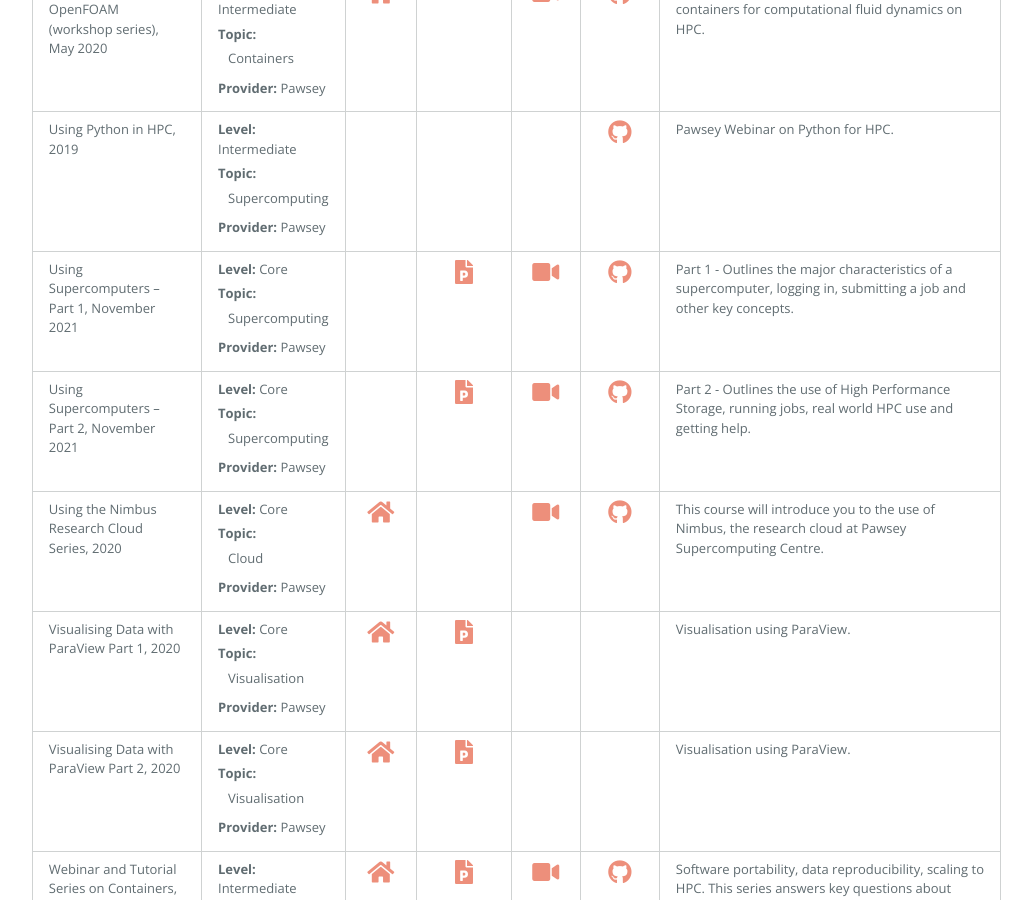
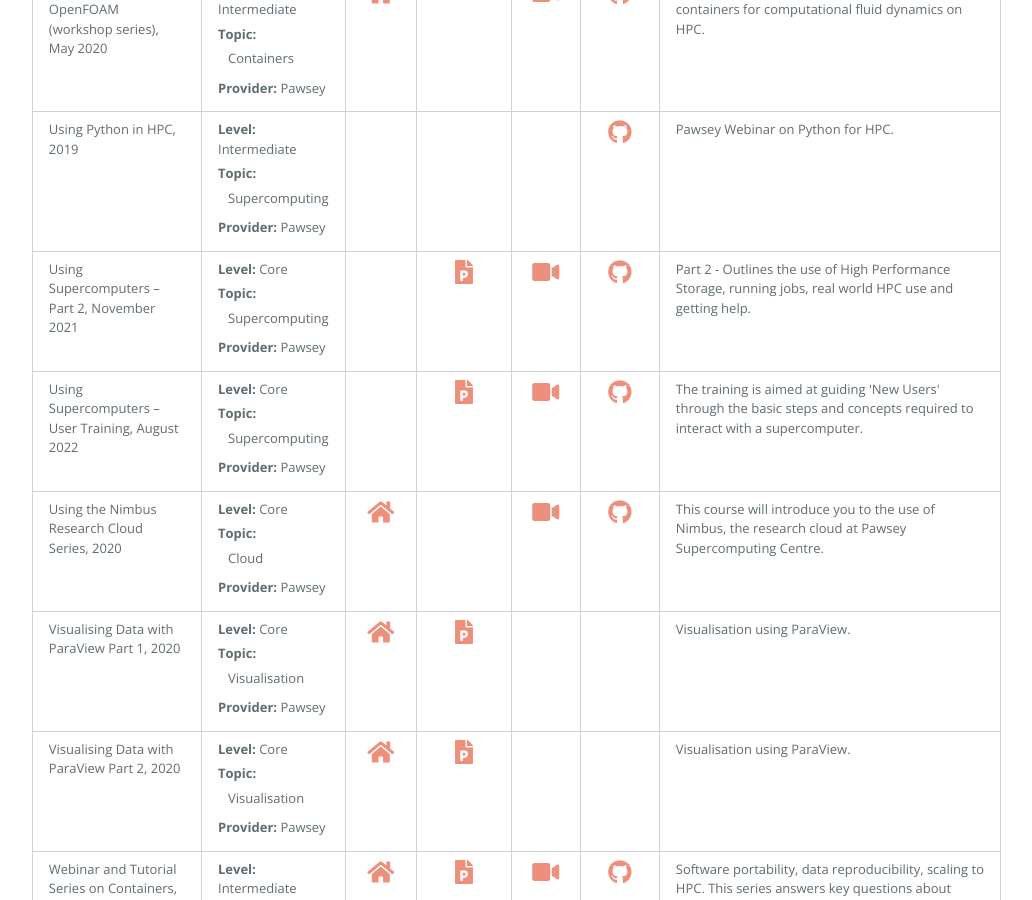
Before and after one commit to PawseySC/PawseySC.github.io, a Jekyll site: the page built from training.md, in a window 1280 px wide and 900 px high, scrolled down 3895 px. Shown: the whole window, without its empty margins (173-1205 px from the left). Built offline with Jekyll 4.4.1, drawn with Linux system fonts in a browser that asks for light colours; our own code applies the rules of GitHub Pages for plain Markdown files; the repository's description, which GitHub fills in, is left out.

Commit message:
Adding new SC user Training

```diff
--- a/_data/links.yml
+++ b/_data/links.yml
@@ -21,15 +21,15 @@
   provider: Pawsey
   ppt: https://support.pawsey.org.au/documentation/download/attachments/2162899/Pawsey%20Merit%20Allocation%20Training%202021.pdf?api=v2
   vid: https://www.youtube.com/watch?v=XpAg5zsNu3g
-- title: Using Supercomputers – Part 1, November 2021
-  description: Part 1 - Outlines the major characteristics of a supercomputer, logging in, submitting a job and other key concepts.
+- title: Using Supercomputers – User Training, August 2022
+  description: The training is aimed at guiding 'New Users' through the basic steps and concepts required to interact with a supercomputer.
   pageName: training.md
   level: Core
   topic: Supercomputing
   provider: Pawsey
-  ppt: https://support.pawsey.org.au/documentation/download/attachments/2162899/Using%20Supercomputers%20-%20Part%201%2024Nov2021.pdf?api=v2
-  vid: https://www.youtube.com/watch?v=eDE2MaEkyxA
-  git: https://github.com/PawseySC/Introductory-Supercomputing
+  ppt: https://support.pawsey.org.au/documentation/display/US/Training+Material
+  vid: https://www.youtube.com/playlist?list=PLmu61dgAX-aYlqIy2VgH8s8UD2oUIA3KS
+  git: https://github.com/PawseySC/supercomputing-user-training
 - title: Using Supercomputers – Part 2, November 2021
   description: Part 2 - Outlines the use of High Performance Storage, running jobs, real world HPC use and getting help.
   pageName: training.md
```
